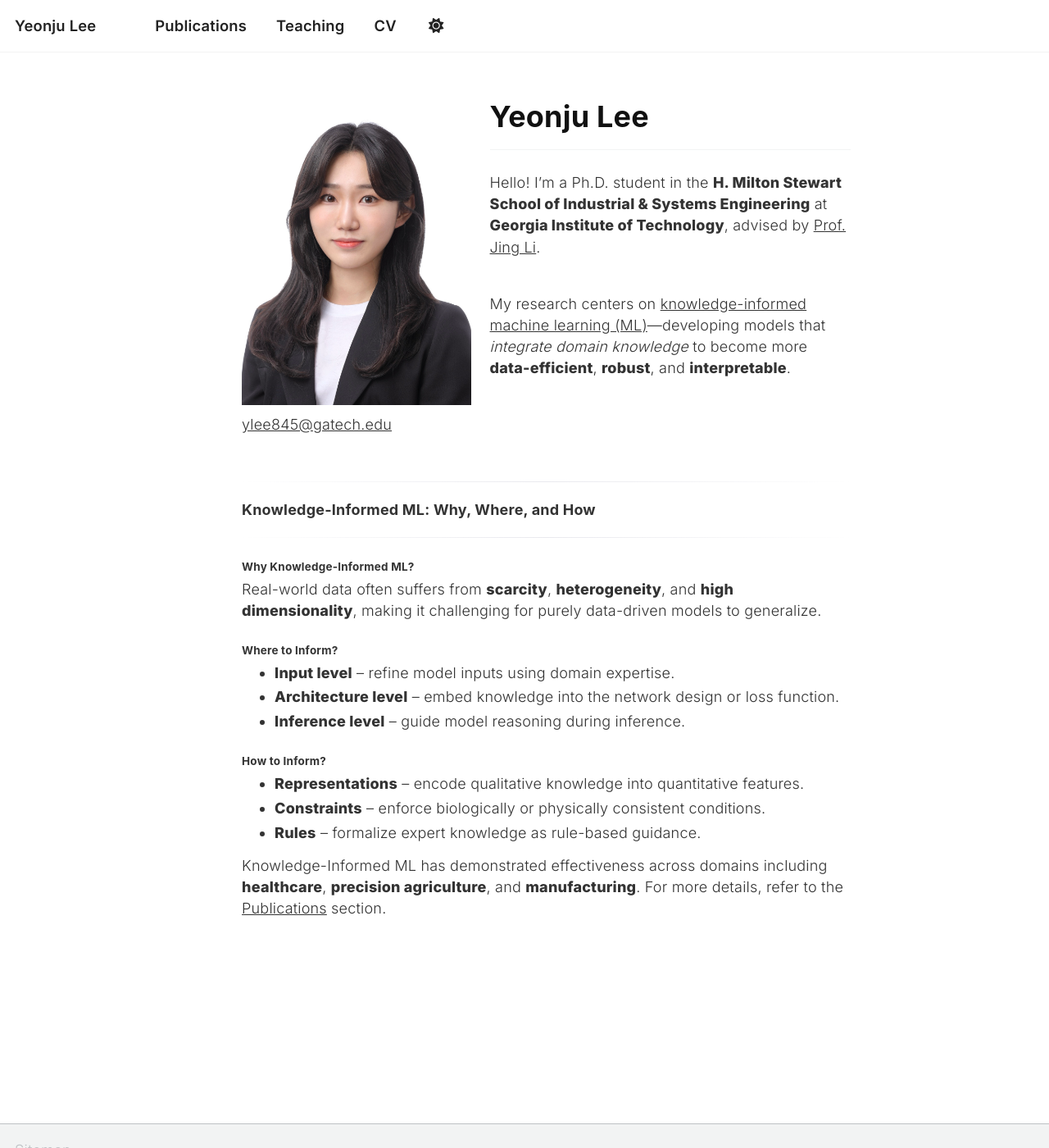
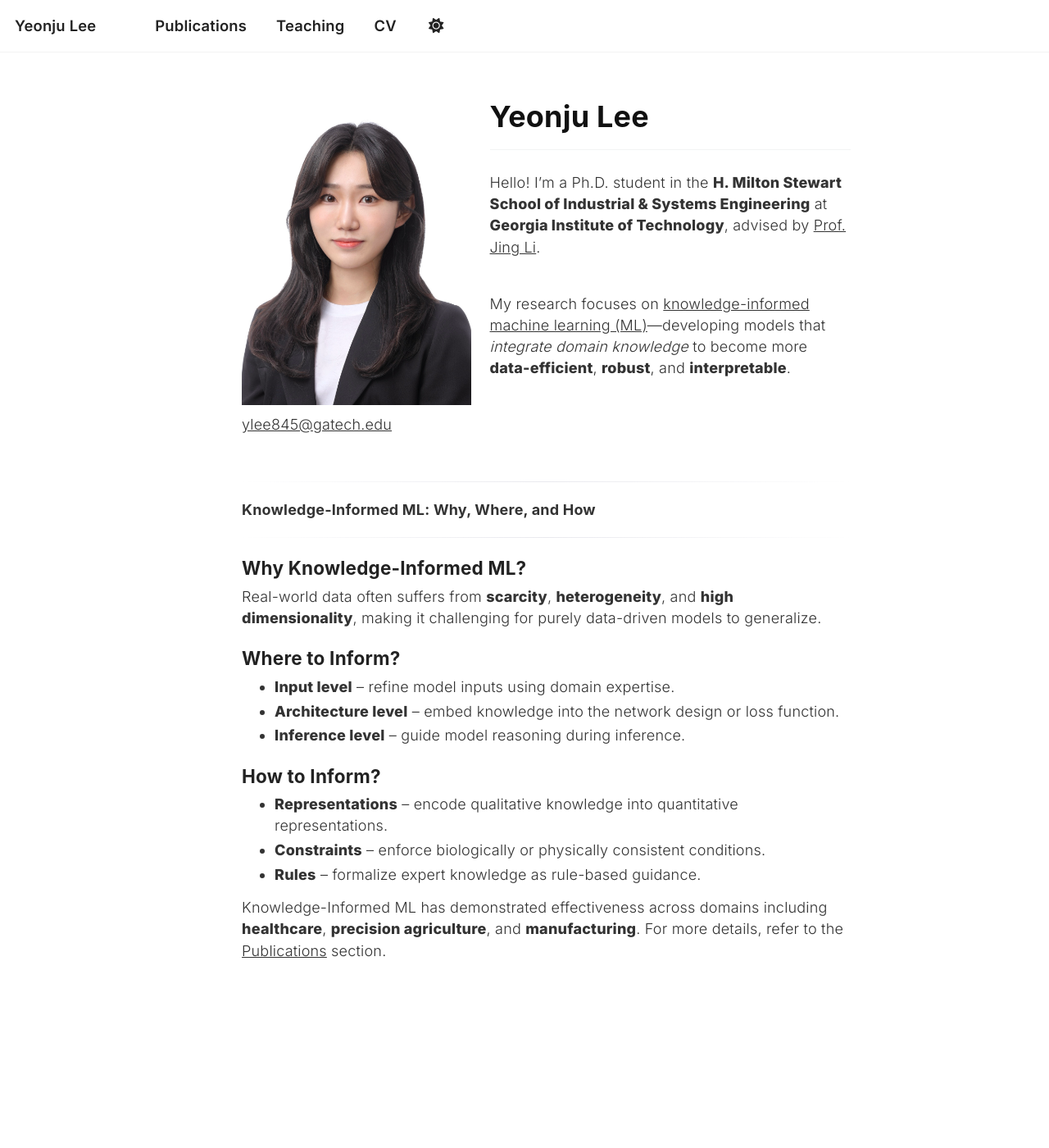
Before and after one commit to ylee845/ylee845.github.io, a Jekyll site: the page built from _pages/about.md, in a window 1280 px wide and 1400 px high. Shown: the whole window at 82% size. Built offline with Jekyll 4.4.1, drawn with Linux system fonts in a browser that asks for light colours; a script that is not in the unit is left out; part of the change alters nothing that is shown.

Commit message:
Update about.md

```diff
--- a/_pages/about.md
+++ b/_pages/about.md
@@ -111,6 +111,17 @@ redirect_from:
   margin-bottom: 0.2rem; /* 아래쪽 간격 줄이기 */
 }
 
+.about-sections h4 {
+  font-size: 1.25rem !important;   /* 기본보다 약간 크게 (1.1 → 1.25rem) */
+  font-weight: 650 !important;     /* 중간보다 살짝 굵게 */
+  letter-spacing: 0.2px;
+  margin-top: 1.2rem;              /* 위 여백 */
+  margin-bottom: 0.4rem;           /* 아래 여백 */
+  color: var(--text);
+  line-height: 1.3;
+}
+
+
 .about-sections p {
   margin-top: 0;
   margin-bottom: 0.3rem;
@@ -137,7 +148,7 @@ redirect_from:
       <a href="https://isye.gatech.edu/people/jing-li" target="_blank">Prof. Jing Li</a>.
     </p>
     <p>
-      My research centers on <a href="#">knowledge-informed machine learning (ML)</a>—developing models that
+      My research focuses on <a href="#">knowledge-informed machine learning (ML)</a>—developing models that
       <em>integrate domain knowledge</em> to become more
       <strong>data-efficient</strong>, <strong>robust</strong>, and <strong>interpretable</strong>.
     </p>
@@ -166,7 +177,7 @@ redirect_from:
 
   <h4>How to Inform?</h4>
   <ul class="styled-list">
-    <li><strong>Representations</strong> – encode qualitative knowledge into quantitative features.</li>
+    <li><strong>Representations</strong> – encode qualitative knowledge into quantitative representations.</li>
     <li><strong>Constraints</strong> – enforce biologically or physically consistent conditions.</li>
     <li><strong>Rules</strong> – formalize expert knowledge as rule-based guidance.</li>
   </ul>
```
